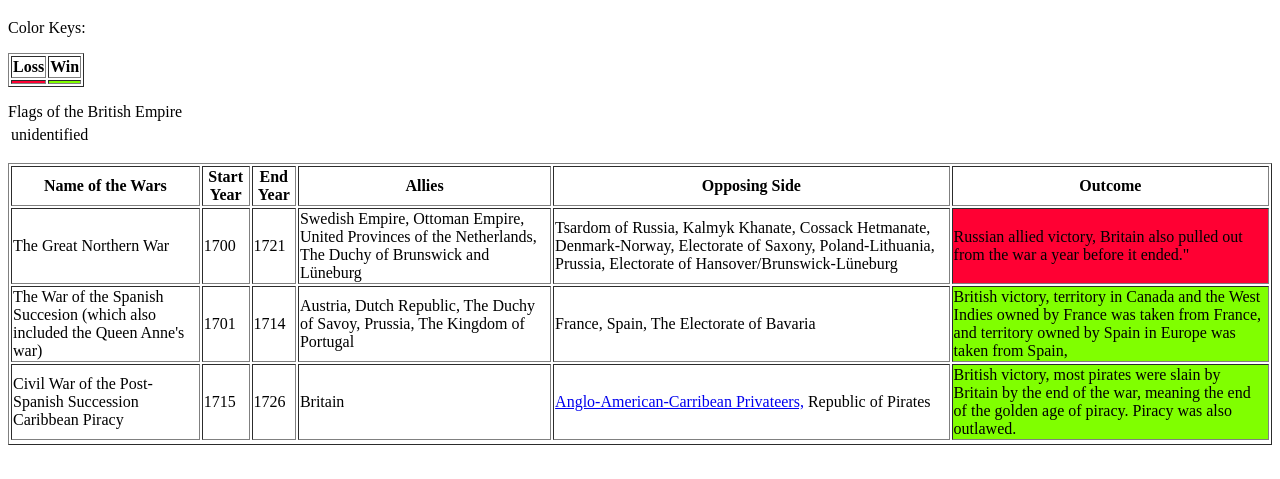
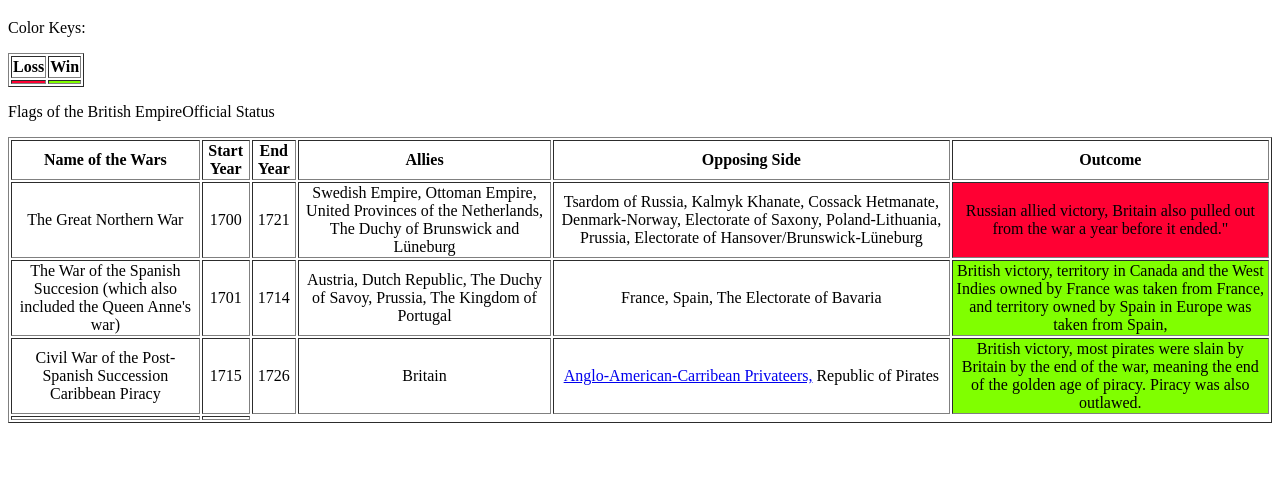
Before and after one commit to BellumWiki/bellumwiki.github.io, a plain HTML site: page wars/European/BritishEmpireWars.html in a window 1280 px wide. Shown: the part 61-540 px from the top of the page. Drawn offline with Linux system fonts and the light colour scheme.

Commit message:
Add files via upload

```diff
--- a/wars/European/BritishEmpireWars.html
+++ b/wars/European/BritishEmpireWars.html
@@ -26,13 +26,14 @@
                </table>
 <p>
 
-    <p><table>
-        <tr>Flags of the British Empire</tr>
-        <!-- Data -->
-        <td>unidentified</td>
-    </table></p>
+    <p>
+        <table>
+            <tr>Flags of the British Empire</tr>
+            <tr>Official Status</tr>
+        </table>
+    </p>
     <table border="1">
-   <p> <tr>
+   <p> <tr align="center">
         <th>Name of the Wars</th>
         <th>Start Year</th>
         <th>End Year</th>
@@ -41,7 +42,7 @@
         <th>Outcome</th>
     </tr> </p>
 
-  <p> <tr>
+  <p> <tr align="center">
         <td>The Great Northern War</td>
         <td>1700</td>
         <td>1721</td>
@@ -50,7 +51,7 @@
         <td style="background-color: #ff0033;"<td>Russian allied victory, Britain also pulled out from the war a year before it ended."</td>
     </tr> </p>
 
-   <p> <tr>
+   <p> <tr align="center">
         <td>The War of the Spanish Succesion (which also included the Queen Anne's war)</td>
         <td>1701</td>
         <td>1714</td>
@@ -59,17 +60,18 @@
         <td style="background-color: #80ff00;"<td>British victory, territory in Canada and the West Indies owned by France was taken from France, and territory owned by Spain in Europe was taken from Spain,</td>
     </tr> </p>
 
-   <p> <tr>
+   <p> <tr align="center">
         <td>Civil War of the Post-Spanish Succession Caribbean Piracy</td>
         <td>1715</td>
         <td>1726</td>
         <td>Britain</td>
-        <td><a href="AngloAmericanCaribbeanPrivateers.html" title="Anglo Anglo-American-Carribean Privateers">  Anglo-American-Carribean Privateers,</a> Republic of Pirates  </td>
+        <td><a href="/home/lluvia/Desktop/coding/Bellum/countries/AngloAmericanCaribbeanPrivateers.html" title="Anglo-American-Carribean Privateers">  Anglo-American-Carribean Privateers,</a> Republic of Pirates  </td>
         <td style="background-color: #80ff00;"<td>British victory, most pirates were slain by Britain by the end of the war, meaning the end of the golden age of piracy. Piracy was also outlawed. </td>
     </tr> </p>
 
     <tr>
-
+        <td></td>
+        <td></td>
     </tr>
 
 </body>
```
Also changed, not shown: countries/AngloAmericanCaribbeanPrivateers.html (+15 -2 lines), wars/WarList.html (+2 -6 lines), img/BellumLogo2.png (added), index.html (line endings or trailing spaces).
